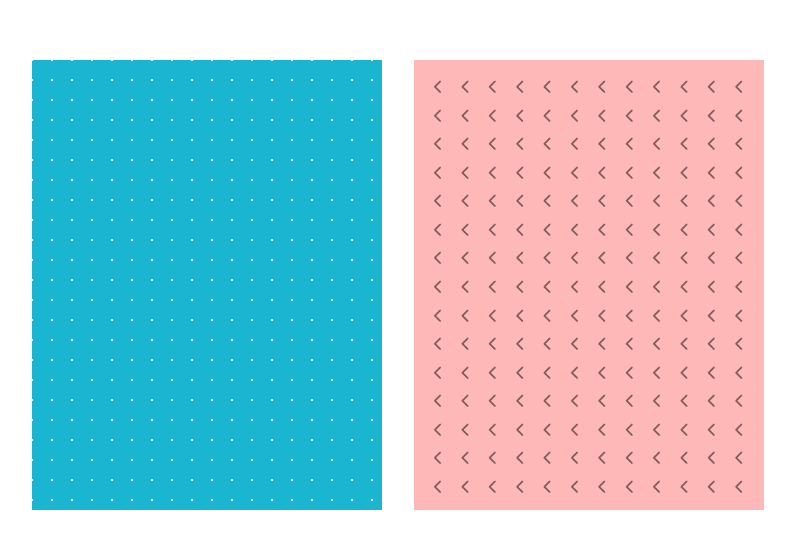
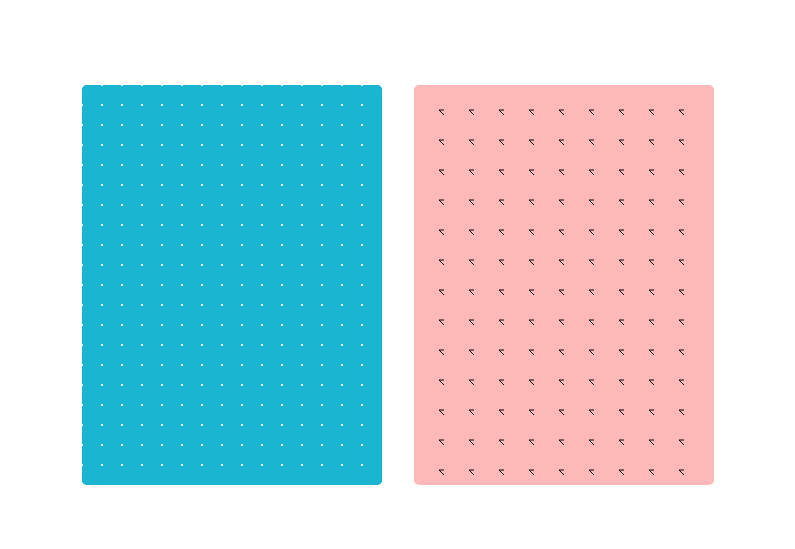
Before and after one commit to ayank007/card_background, a plain HTML site: page index.html in a window 1280 px wide. Shown: the part 115-664 px from the top of the page, without its empty margins (242-1037 px from the left). Drawn offline with nearby package versions, Linux system fonts and the light colour scheme.

Commit message:
hsdvhjfezrvf

```diff
--- a/arrow.js
+++ b/arrow.js
@@ -9,8 +9,35 @@ let grid = ''
 for (let i=0; i<rows; i++) {
     let row = ''
     for (let j=0; j<cols; j++) {
-        row += '<i class="fa-solid fa-chevron-left"></i>'
+        row += '<i class="fa-solid fa-chevron-left arrow"></i>'
     }
     grid += `<div>${row}</div>`
 }
 arrowCanvas.innerHTML = `<div class="background">${grid}</div>`
+
+function angle(cx, cy, ex, ey) {
+    const dy = ey - cy
+    const dx = ex - cx
+    const rad = Math.atan2(dy, dx)
+    const deg = rad * 180 / Math.PI
+    return deg
+}
+
+// defining anchor
+// const anchor = document.getElementById('anchor')
+const anchorRekt = arrowCanvas.getBoundingClientRect()
+const anchorX = anchorRekt.left + anchorRekt.width / 2
+const anchorY = anchorRekt.top + anchorRekt.height / 2
+
+const arrows = document.querySelectorAll('.arrow')
+
+document.addEventListener('mousemove', e => {
+    const mouseX = e.clientX
+    const mouseY = e.clientY
+
+    const angleDeg = angle(mouseX, mouseY, anchorX, anchorY)
+
+    arrows.forEach(arrow => {
+        arrow.style.transform = `rotate(${90 + angleDeg}deg)`
+    })
+})
--- /dev/null
+++ b/arrowCanvas.js
@@ -0,0 +1,73 @@
+const arrowCanvas = document.getElementById('ArrowCanvas')
+const arrowCanvasRect = arrowCanvas.getBoundingClientRect()
+
+arrowCanvas.height = 400
+arrowCanvas.width = 300
+
+const arrowCtx = arrowCanvas.getContext('2d')
+
+let mousex = undefined
+let mousey = undefined
+
+const arrowArray = []
+
+class Arrow {
+    constructor(x = 50, y = 50) {
+        this.x = x;
+        this.y = y;
+        this.color = 'white';
+        this.size = 5;
+    }
+
+    // update(size) {
+    //     if (size < this.minSize) {
+    //         this.currSize = this.minSize;
+    //     } else {
+    //         this.currSize = size;
+    //     }
+    //     gridCtx.beginPath();
+    //     gridCtx.fillStyle = this.color;
+    //     gridCtx.arc(this.x, this.y, this.currSize, 0, Math.PI*2);
+    //     gridCtx.fill();
+    // }
+
+    draw(size = this.minSize) {
+        arrowCtx.beginPath();
+        arrowCtx.fillStyle = this.color;
+        arrowCtx.moveTo(this.x, this.y)
+        arrowCtx.lineTo(this.x - this.size, this.y - this.size)
+        arrowCtx.lineTo(this.x, this.y - this.size)
+        arrowCtx.stroke()
+    }
+}
+
+class arrayGrid {
+    constructor(gridCanvas){
+        this.x = 0;
+        this.y = 0;
+        this.gap = 30;
+        this.cols = Math.ceil(arrowCanvas.width / this.gap);
+        this.rows = Math.ceil(arrowCanvas.height / this.gap);
+        this.#createGrid();
+    }
+
+    #createGrid() {
+        for (let i = 0; i < this.rows; i++) {
+            this.x = 0;
+            for (let j = 0; j < this.cols; j++) {
+                arrowArray.push(new Arrow(this.x, this.y));
+                this.x+=this.gap;
+            }
+            this.y+=this.gap;
+        }
+    }
+
+    draw() {
+        for (let i = 0; i < arrowArray.length; i++) {
+            arrowArray[i].draw();
+        }
+    }
+}
+
+const newArrowGrid = new arrayGrid(arrowCanvas);
+newArrowGrid.draw();
--- a/gridCanvas.js
+++ b/gridCanvas.js
@@ -1,13 +1,13 @@
 const gridCanvas = document.getElementById('GridCanvas');
 
-gridCanvas.height = 450;
-gridCanvas.width = 350;
+gridCanvas.height = 400;
+gridCanvas.width = 300;
 const gridCanvasRect = gridCanvas.getBoundingClientRect()
 
 const gridCtx = gridCanvas.getContext('2d');
 
-let mousex = undefined;
-let mousey = undefined;
+let mouseDotX = undefined;
+let mouseDoty = undefined;
 
 let particlesArray = [];
 
@@ -74,19 +74,19 @@ class Grid{
     }
 }
 
-x = new Grid(gridCanvas);
-x.draw();
+const newDotGrid = new Grid(gridCanvas);
+newDotGrid.draw();
 
 document.addEventListener('mousemove', (mouse)=>{
-    mousex = mouse.x - gridCanvasRect.left;
-    mousey = mouse.y - gridCanvasRect.top;
+    mouseDotX = mouse.x - gridCanvasRect.left;
+    mouseDoty = mouse.y - gridCanvasRect.top;
 });
 
 function updateall(){
     for (let i = 0; i < particlesArray.length; i++) {
         // Calculate distance between mouse and points
-        x_diff = mousex - particlesArray[i].x;
-        y_diff = mousey - particlesArray[i].y;
+        x_diff = mouseDotX - particlesArray[i].x;
+        y_diff = mouseDoty - particlesArray[i].y;
         dist = Math.sqrt(x_diff*x_diff + y_diff*y_diff);
         if(dist<300){
             particlesArray[i].update(8-(dist/20));
--- a/index.html
+++ b/index.html
@@ -10,9 +10,9 @@
     <link rel="stylesheet" href="styles.css">
 </head>
 <body class="flex gap-8 h-screen items-center justify-center">
-    <canvas id="GridCanvas"></canvas>
-    <div id="ArrowCanvas"></div>
+    <canvas id="GridCanvas" class="card"></canvas>
+    <canvas id="ArrowCanvas" class="card"></canvas>
     <script src="gridCanvas.js"></script>
-    <script src="arrow.js"></script>
+    <script src="arrowCanvas.js"></script>
 </body>
 </html>
--- a/styles.css
+++ b/styles.css
@@ -9,6 +9,13 @@ body {
     margin: 0;
     padding: 0;
 }
+.card{
+    border-radius: 5px;
+    width: 300px;
+    height: 400px;
+    font-size: 14px;
+    cursor: pointer;
+}
 
 #GridCanvas {
     background: rgb(27, 182, 209);
@@ -16,9 +23,6 @@ body {
 
 #ArrowCanvas {
     background-color: rgb(255, 184, 184);
-    width: 350px;
-    height: 450px;
-    font-size: 14px;
     color: rgba(0, 0, 0, 0.5);
 }
 #ArrowCanvas .background {
@@ -38,3 +42,7 @@ body {
     display: flex;
     justify-content: space-between;
 }
+.arrow{
+    transform-origin: center bottom;
+    /* transition: 0.3s; */
+}
```
